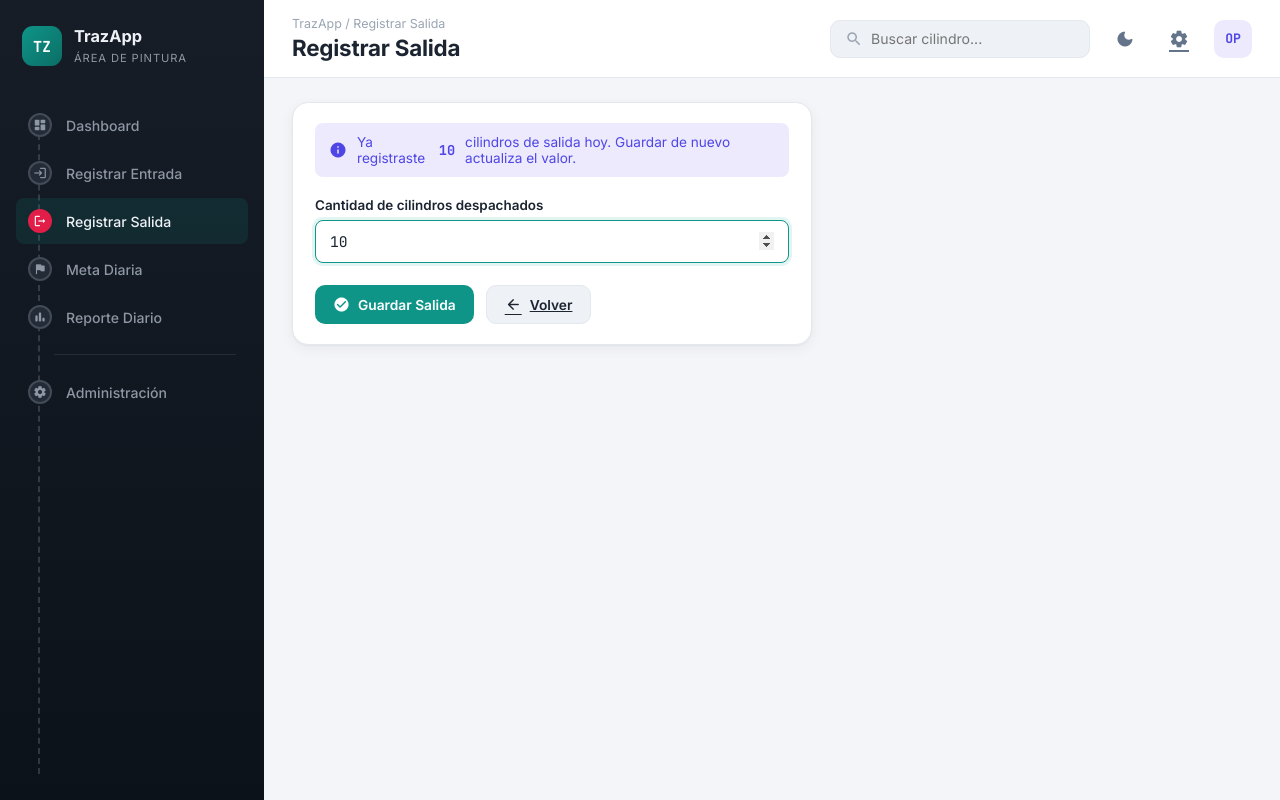
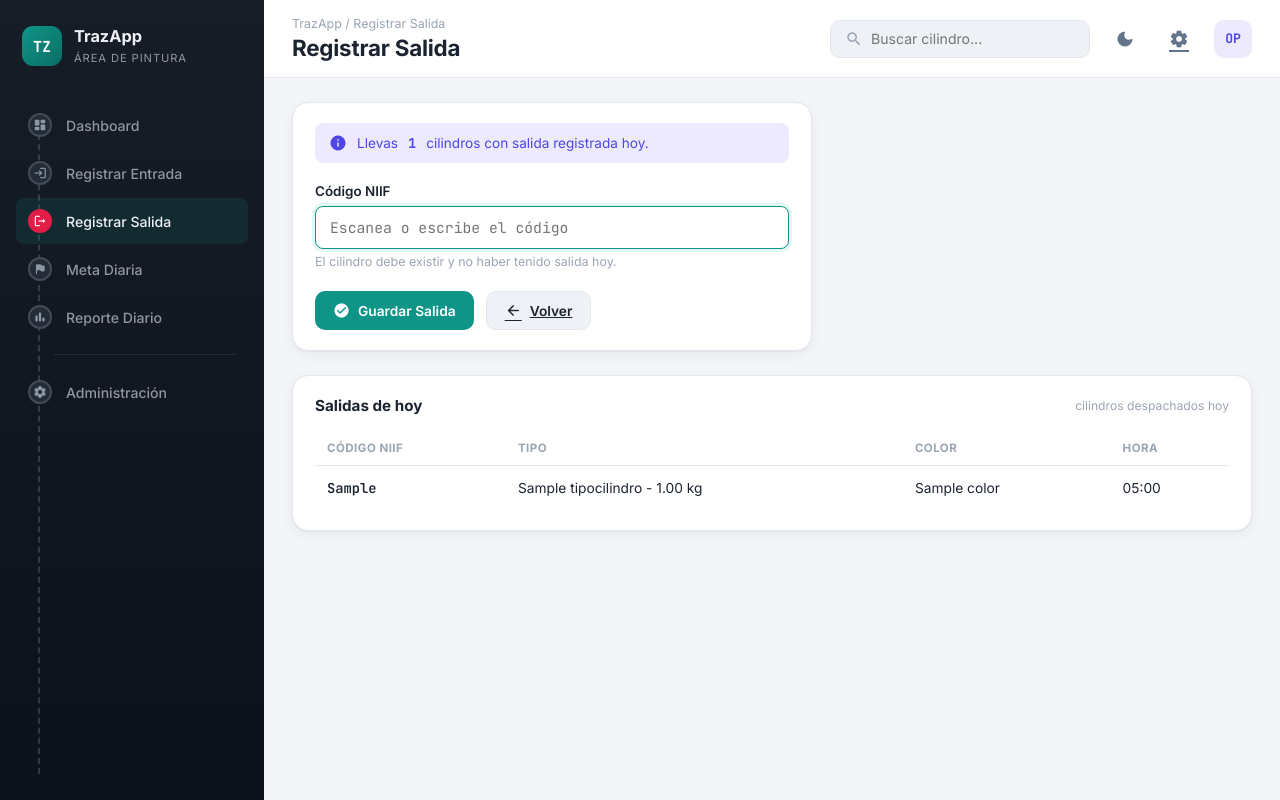
Before and after one commit to Alexspinosa/TRAZA_APP_DJANGO, a Django app: template trazapp/templates/trazapp/registrar_salida.html in a window 1280 px wide. Run offline with Django 5.2, Linux system fonts and the light colour scheme; tables that the repository leaves empty hold one stand-in row (values such as "Sample post"); the template is opened without the code that fills it: values that come from a table or form of the project are taken from there, most other values are stand-ins (such as "Sample title", 1, 10 or a date in 2020).

Commit message:
Actualiza templates: muestra entradas y salidas con estilo table-panel

```diff
--- a/trazapp/templates/trazapp/registrar_salida.html
+++ b/trazapp/templates/trazapp/registrar_salida.html
@@ -9,10 +9,10 @@
 
 <div class="panel form-panel">
 
-    {% if salida_hoy %}
+    {% if total_salidas_hoy %}
     <div class="current-value-banner">
         <span class="material-icons-round">info</span>
-        Ya registraste <strong>{{ salida_hoy.cantidad }}</strong> cilindros de salida hoy. Guardar de nuevo actualiza el valor.
+        Llevas <strong>{{ total_salidas_hoy }}</strong> cilindros con salida registrada hoy.
     </div>
     {% endif %}
 
@@ -20,18 +20,17 @@
         {% csrf_token %}
 
         <div class="field">
-            <label for="cantidad">Cantidad de cilindros despachados</label>
+            <label for="codigo_niif">Código NIIF</label>
             <input
-                type="number"
-                min="0"
-                id="cantidad"
-                name="cantidad"
+                type="text"
+                id="codigo_niif"
+                name="codigo_niif"
                 class="form-control mono"
-                placeholder="0"
-                value="{{ salida_hoy.cantidad|default_if_none:'' }}"
+                placeholder="Escanea o escribe el código"
                 autofocus
                 required
             >
+            <p class="hint-text">El cilindro debe existir y no haber tenido salida hoy.</p>
         </div>
 
         <div class="form-actions">
@@ -48,4 +47,33 @@
 
 </div>
 
+{% if salidas_hoy %}
+<div class="panel table-panel" style="margin-top: 1.5rem;">
+    <div class="panel-head">
+        <h3>Salidas de hoy</h3>
+        <span class="hint">cilindros despachados hoy</span>
+    </div>
+    <table>
+        <thead>
+            <tr>
+                <th>Código NIIF</th>
+                <th>Tipo</th>
+                <th>Color</th>
+                <th>Hora</th>
+            </tr>
+        </thead>
+        <tbody>
+            {% for salida in salidas_hoy %}
+            <tr>
+                <td class="cyl-code">{{ salida.cilindro.codigo_niif }}</td>
+                <td>{{ salida.cilindro.tipo }}</td>
+                <td>{{ salida.cilindro.color }}</td>
+                <td>{{ salida.fecha_hora|time:"H:i" }}</td>
+            </tr>
+            {% endfor %}
+        </tbody>
+    </table>
+</div>
+{% endif %}
+
 {% endblock %}
```
Also changed, not shown: trazapp/templates/trazapp/home.html (+15 -9 lines), trazapp/templates/trazapp/registrar_entrada.html (+29 -0 lines).
